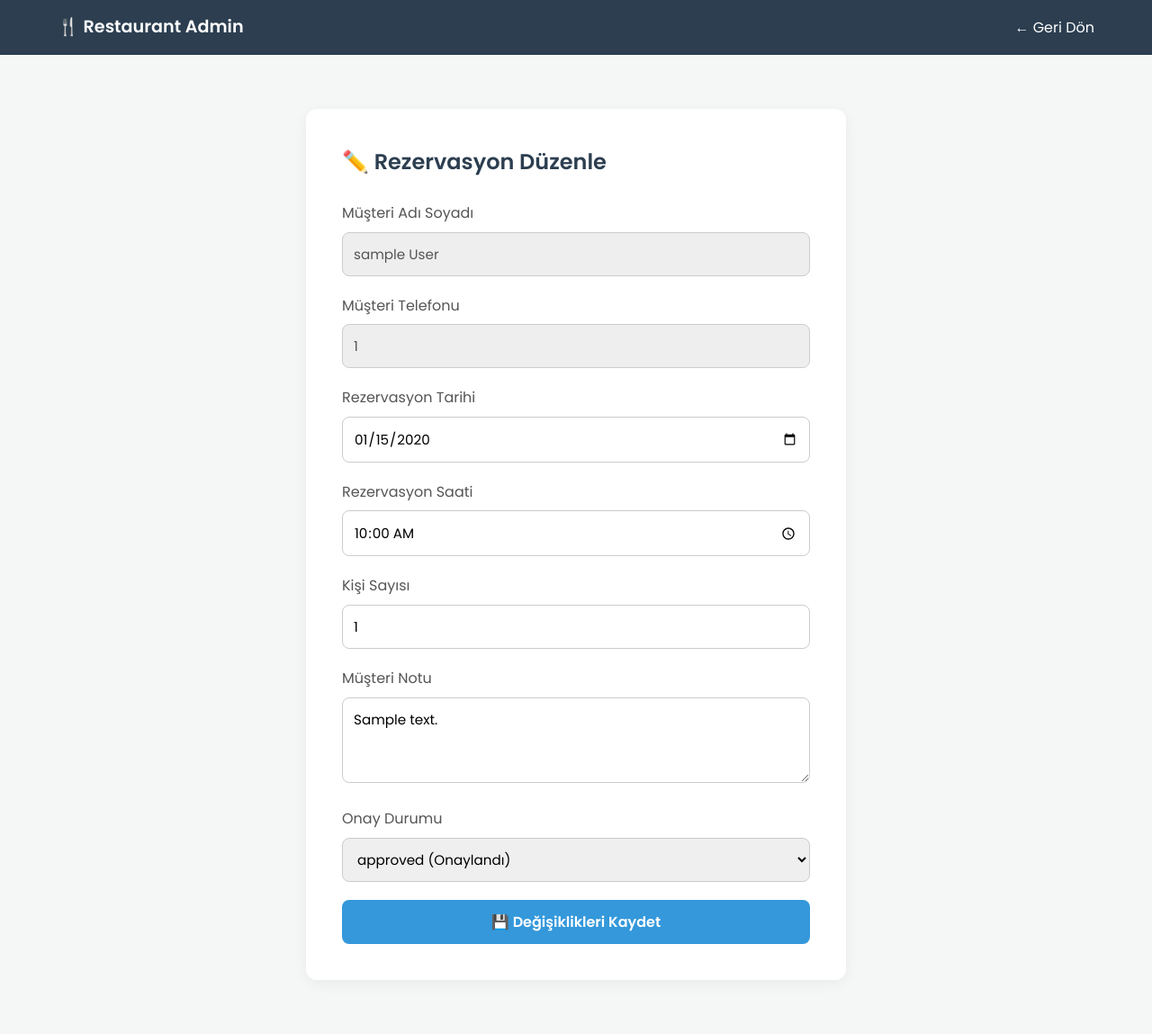
After one commit to efewxx/Restaurant-Online-Reservation-and-Ordering-System, a PHP site: page /admin/update_reservation.php?id=1 in a window 1280 px wide. The commit adds this page. Shown: the whole page at 90% size. Run offline with PHP 8.4, Linux system fonts and the light colour scheme; a user stored in the database is signed in; tables that the repository leaves empty hold one stand-in row (values such as "Sample post").

Commit message:
rezervation update button and update page

```diff
--- /dev/null
+++ b/admin/update_reservation.php
@@ -0,0 +1,156 @@
+<?php
+session_start();
+include __DIR__ . '/../config/db.php';
+/** @var mysqli $conn */
+
+// GÜVENLİK: Admin değilse giriş sayfasına postala
+if (!isset($_SESSION['role']) || $_SESSION['role'] !== 'admin') {
+    header("Location: ../index.php");
+    exit();
+}
+
+// URL'den rezervasyon ID'si gelmiş mi?
+if (!isset($_GET['id'])) {
+    header("Location: view_reservations.php");
+    exit();
+}
+
+$reservation_id = mysqli_real_escape_string($conn, $_GET['id']);
+
+// REZERVASYONUN MEVCUT BİLGİLERİNİ VERİTABANINDAN ÇEK
+$sql_get = "SELECT * FROM reservation WHERE reservation_id = '$reservation_id'";
+$res_get = mysqli_query($conn, $sql_get);
+$reservation = mysqli_fetch_assoc($res_get);
+
+// Eğer böyle bir rezervasyon yoksa listeye geri gönder
+if (!$reservation) {
+    header("Location: view_reservations.php");
+    exit();
+}
+
+// FORM POST EDİLDİĞİNDE GÜNCELLEME MOTORU OYUNA GİRER
+if (isset($_POST['update_reservation'])) {
+    $res_date = mysqli_real_escape_string($conn, $_POST['r_date']);
+    $res_time = mysqli_real_escape_string($conn, $_POST['r_time']);
+    $guests = mysqli_real_escape_string($conn, $_POST['r_guests']);
+    $notes = mysqli_real_escape_string($conn, $_POST['r_notes']);
+    $status = mysqli_real_escape_string($conn, $_POST['r_status']);
+
+    // UPDATE SORGUSU
+    $sql_update = "UPDATE reservation SET
+                    reservation_date = '$res_date',
+                    reservation_time = '$res_time',
+                    number_of_people = '$guests',
+                    user_description = '$notes',
+                    status = '$status'
+                   WHERE reservation_id = '$reservation_id'";
+
+    if (mysqli_query($conn, $sql_update)) {
+        echo "<script>alert('Rezervasyon başarıyla güncellendi! 📅✨'); window.location.href='view_reservations.php';</script>";
+        exit();
+    } else {
+        echo "Güncelleme Hatası: " . mysqli_error($conn);
+    }
+}
+?>
+
+<!DOCTYPE html>
+<html lang="tr">
+<head>
+    <meta charset="UTF-8">
+    <meta name="viewport" content="width=device-width, initial-scale=1.0">
+    <title>Rezervasyon Düzenle | Admin</title>
+    <link rel="stylesheet" href="../css/style.css">
+    <link href="https://fonts.googleapis.com/css2?family=Poppins:wght@300;400;600&display=swap" rel="stylesheet">
+    <style>
+        body {
+            font-family: 'Poppins', sans-serif; background-color: #f4f7f6;
+            margin: 0; padding: 0;
+        }
+        .form-container {
+            max-width: 600px; margin: 60px auto; background: #fff;
+            padding: 40px; border-radius: 12px;
+            box-shadow: 0 4px 15px rgba(0,0,0,0.05);
+        }
+        h2 { color: #2c3e50; font-weight: 600; margin-bottom: 25px; margin-top: 0; }
+
+        .form-group { margin-bottom: 20px; }
+        .form-group label { display: block; margin-bottom: 8px; font-weight: 500; color: #555; }
+        .form-control {
+            width: 100%; padding: 12px; border: 1px solid #ccc; border-radius: 8px;
+            box-sizing: border-box; font-family: 'Poppins', sans-serif; font-size: 0.95rem;
+        }
+        .form-control:focus { border-color: #3498db; outline: none; }
+
+        .submit-btn {
+            background: #3498db; color: white; padding: 12px 30px; border: none;
+            border-radius: 8px; font-weight: 600; font-size: 1rem; cursor: pointer;
+            transition: 0.3s; width: 100%;
+        }
+        .submit-btn:hover { background: #2980b9; }
+
+        .admin-nav {
+            background: #2c3e50; padding: 15px 5%; display: flex;
+            justify-content: space-between; align-items: center; color: white;
+        }
+        .admin-nav a { color: white; text-decoration: none; font-weight: 400; }
+    </style>
+</head>
+<body>
+
+<nav class="admin-nav">
+    <div style="font-weight: 600; font-size: 1.2rem;">🍴 Restaurant Admin</div>
+    <div>
+        <a href="view_reservations.php">← Geri Dön</a>
+    </div>
+</nav>
+
+<div class="form-container">
+    <h2>✏️ Rezervasyon Düzenle</h2>
+
+    <form method="POST">
+
+        <div class="form-group">
+            <label>Müşteri Adı Soyadı</label>
+            <input type="text" class="form-control" value="<?php echo htmlspecialchars($reservation['user_name'] . ' ' . $reservation['user_surname']); ?>" disabled style="background-color: #eee; cursor: not-allowed;">
+        </div>
+
+        <div class="form-group">
+            <label>Müşteri Telefonu</label>
+            <input type="text" class="form-control" value="<?php echo htmlspecialchars($reservation['user_phone']); ?>" disabled style="background-color: #eee; cursor: not-allowed;">
+        </div>
+
+        <div class="form-group">
+            <label for="r_date">Rezervasyon Tarihi</label>
+            <input type="date" id="r_date" name="r_date" class="form-control" value="<?php echo $reservation['reservation_date']; ?>" required>
+        </div>
+
+        <div class="form-group">
+            <label for="r_time">Rezervasyon Saati</label>
+            <input type="time" id="r_time" name="r_time" class="form-control" value="<?php echo $reservation['reservation_time']; ?>" required>
+        </div>
+
+        <div class="form-group">
+            <label for="r_guests">Kişi Sayısı</label>
+            <input type="number" id="r_guests" name="r_guests" class="form-control" value="<?php echo $reservation['number_of_people']; ?>" min="1" required>
+        </div>
+
+        <div class="form-group">
+            <label for="r_notes">Müşteri Notu</label>
+            <textarea id="r_notes" name="r_notes" class="form-control" rows="3"><?php echo htmlspecialchars($reservation['user_description']); ?></textarea>
+        </div>
+
+        <div class="form-group">
+            <label for="r_status">Onay Durumu</label>
+            <select id="r_status" name="r_status" class="form-control" required>
+                <option value="pending" <?php if($reservation['status'] == 'pending') echo 'selected'; ?>>pending (Beklemede)</option>
+                <option value="approved" <?php if($reservation['status'] == 'approved') echo 'selected'; ?>>approved (Onaylandı)</option>
+            </select>
+        </div>
+
+        <button type="submit" name="update_reservation" class="submit-btn">💾 Değişiklikleri Kaydet</button>
+    </form>
+</div>
+
+</body>
+</html>
```
Also changed, not shown: admin/view_reservations.php (+6 -2 lines).
